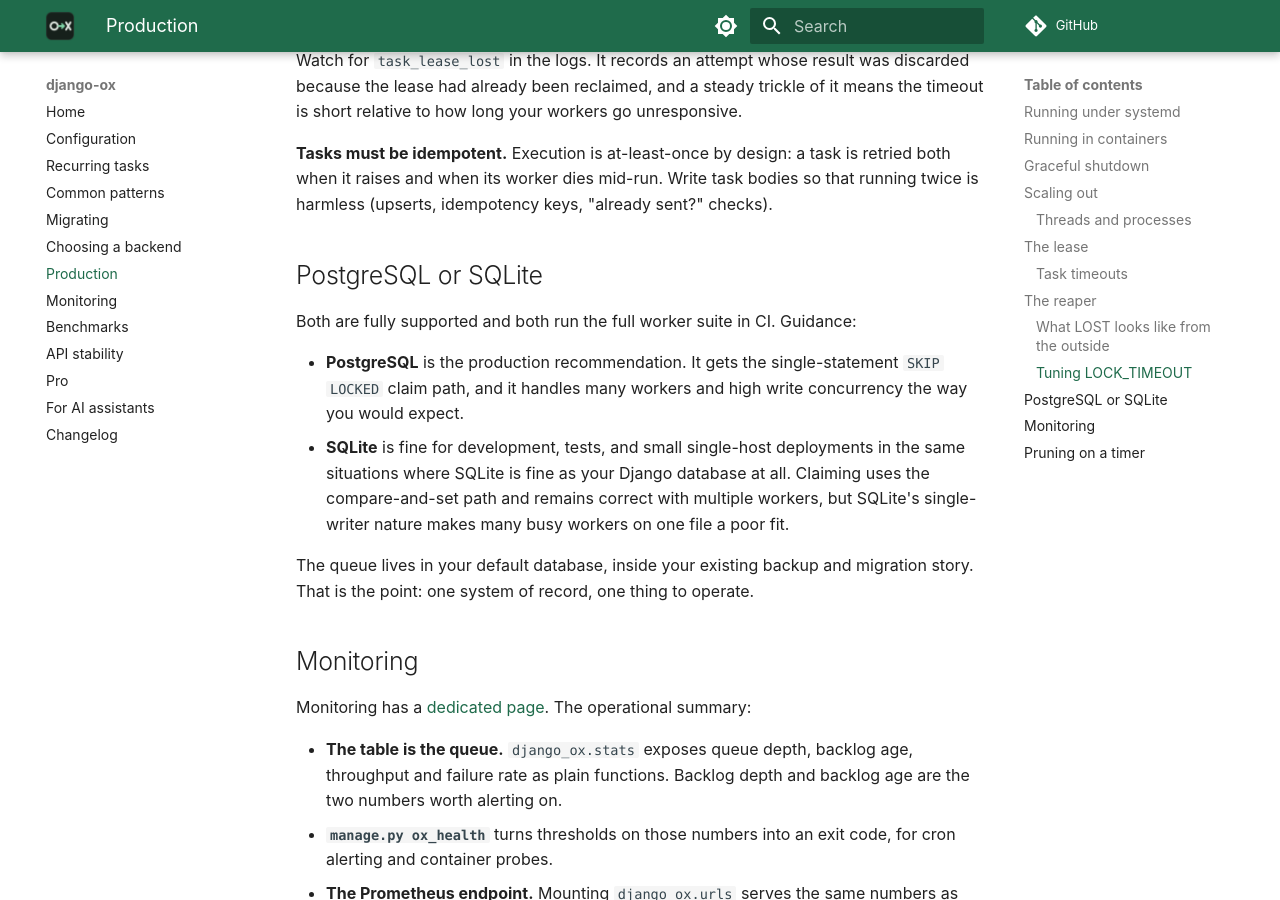
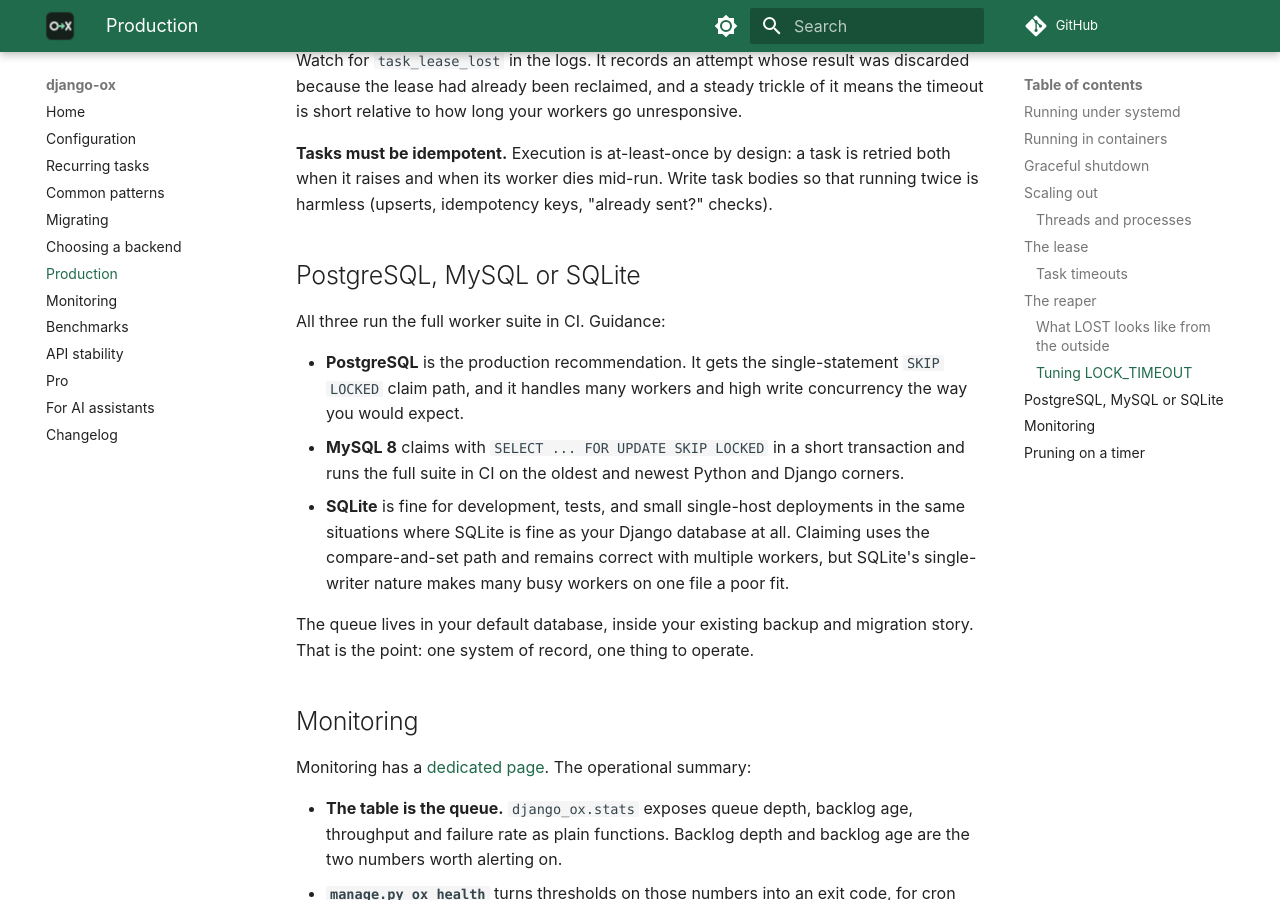
Before and after one commit to oxpull/django-ox, an MkDocs documentation site: the page built from docs/production.md, in a window 1280 px wide and 900 px high, scrolled down 9586 px. Built offline with MkDocs 1.6.1 and Material for MkDocs 9.7.7, drawn with Linux system fonts in a browser that asks for light colours; comment, search, counter and statistics services are not loaded.

Commit message:
State the CI database matrix as three databases on every surface
The stability, production and contributing pages say what ci.yml runs:
SQLite and PostgreSQL 16 across the grid, MySQL 8 on the oldest and
newest corners. AGENTS.md lists the supervisor and metrics modules in
the layout and carries the MySQL leg's docker and pytest pair, and
CONTRIBUTING names the single-statement claim path PostgreSQL takes.

```diff
--- a/docs/llms.txt
+++ b/docs/llms.txt
@@ -140,7 +140,7 @@ Operational facts worth getting right:
   procrastinate, and when not to use django-ox.
 - [Production](https://oxpull.com/django-ox/production/): systemd units,
   containers, graceful shutdown, scaling out, the lease and the reaper,
-  PostgreSQL or SQLite, pruning on a timer.
+  PostgreSQL, MySQL or SQLite, pruning on a timer.
 - [Monitoring](https://oxpull.com/django-ox/monitoring/): `django_ox.stats`
   functions, `ox_health` semantics and probe examples, the Prometheus
   endpoint and metric names, log events, retry and discard, the admin page.
--- a/docs/production.md
+++ b/docs/production.md
@@ -461,14 +461,16 @@ is retried both when it raises and when its worker dies mid-run. Write
 task bodies so that running twice is harmless (upserts, idempotency keys,
 "already sent?" checks).
 
-## PostgreSQL or SQLite
+## PostgreSQL, MySQL or SQLite
 
-Both are fully supported and both run the full worker suite in CI.
-Guidance:
+All three run the full worker suite in CI. Guidance:
 
 - **PostgreSQL** is the production recommendation. It gets the
   single-statement `SKIP LOCKED` claim path, and it handles many workers
   and high write concurrency the way you would expect.
+- **MySQL 8** claims with `SELECT ... FOR UPDATE SKIP LOCKED` in a short
+  transaction and runs the full suite in CI on the oldest and newest Python
+  and Django corners.
 - **SQLite** is fine for development, tests, and small single-host
   deployments in the same situations where SQLite is fine as your Django
   database at all. Claiming uses the compare-and-set path and remains
```
Also changed, not shown: AGENTS.md (+9 -0 lines), CONTRIBUTING.md (+4 -3 lines), docs/llms-full.txt (+9 -6 lines), docs/stability.md (+3 -2 lines).
